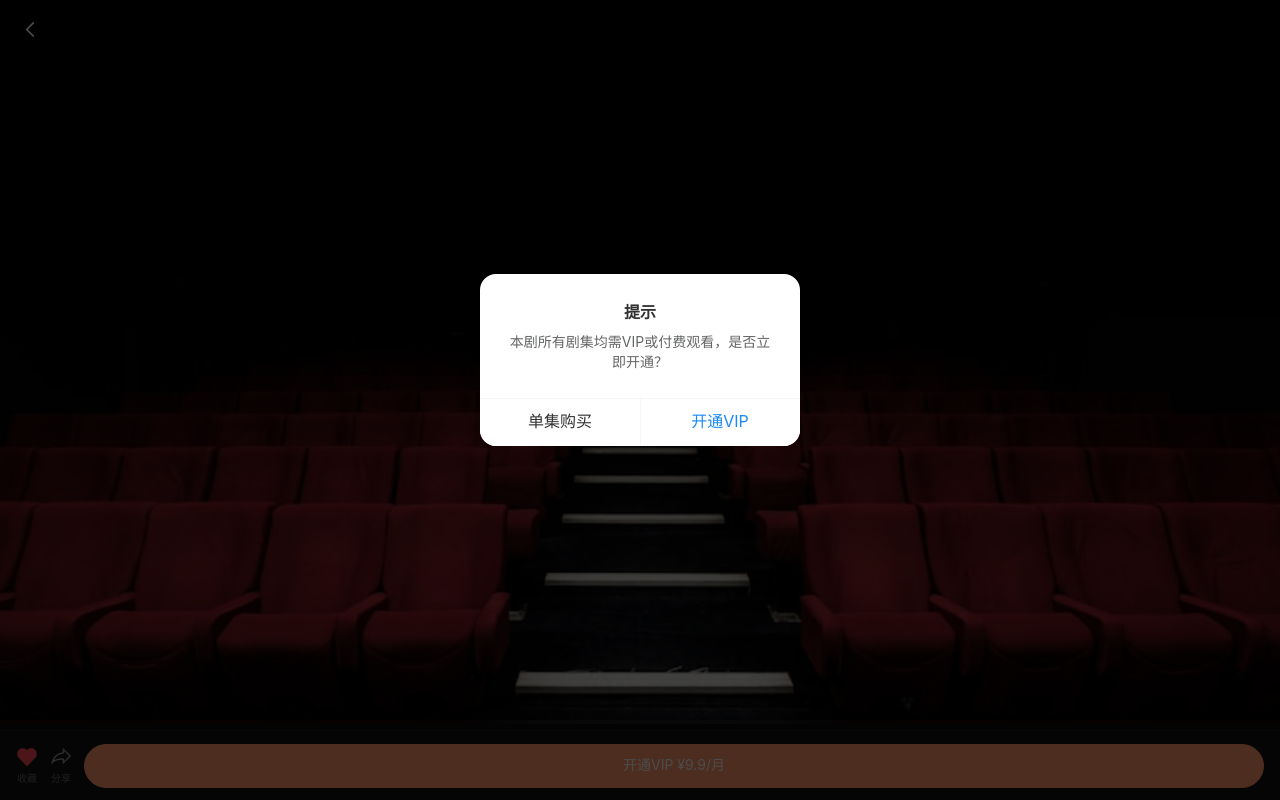
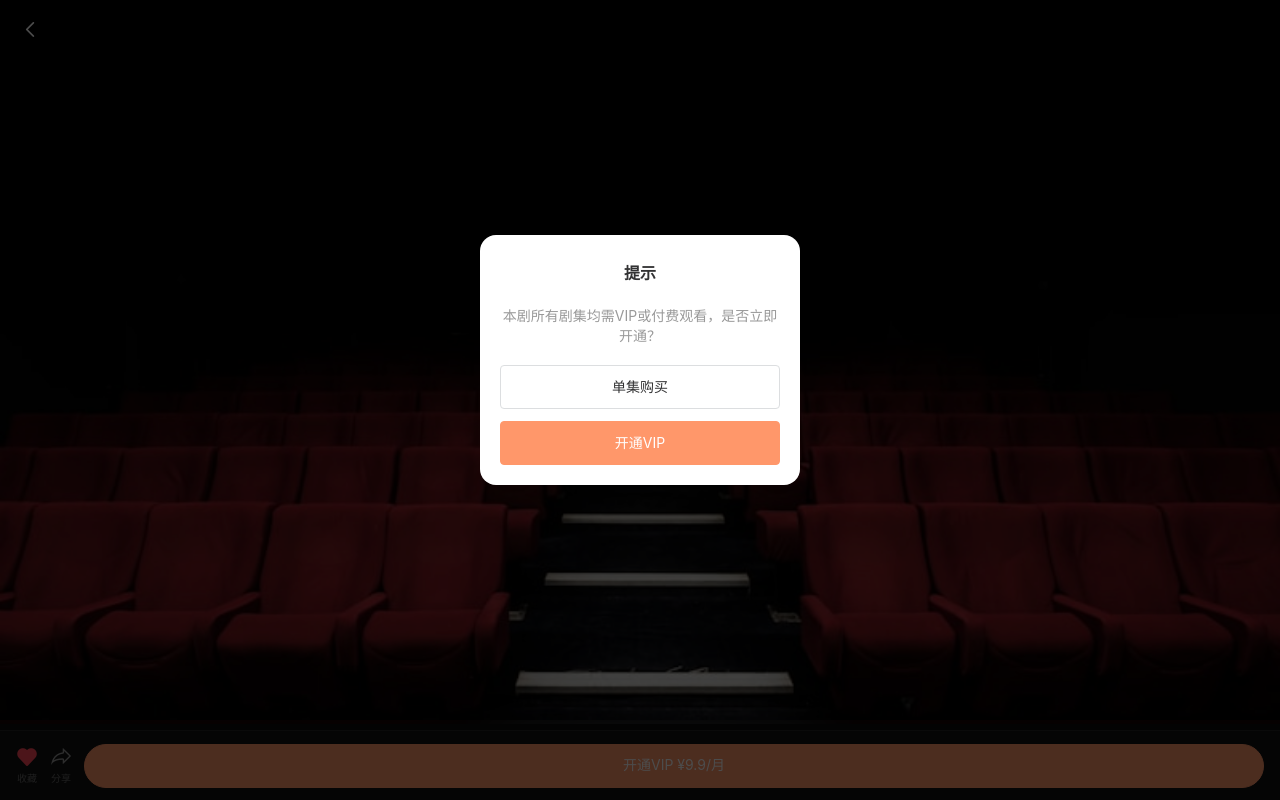
Before and after one commit to weidongpo/drama-h5, a Vue app: page /detail/1 in a window 1280 px wide. Both pictures are taken after a click on the element 640 px from the left and 362 px from the top of the page. Shown: the top 800 px of the page. Built offline with nearby package versions, Linux system fonts and the light colour scheme; no server answers.

Commit message:
feat: 详情页播放弹窗支持点击蒙版关闭

```diff
--- a/src/views/detail/index.vue
+++ b/src/views/detail/index.vue
@@ -1,5 +1,21 @@
 <template>
   <div class="detail-page">
+    <!-- 播放选择弹窗 -->
+    <van-dialog
+      v-model:show="showPlayDialog"
+      title="提示"
+      :show-confirm-button="false"
+      close-on-click-overlay
+    >
+      <div class="play-dialog-content">
+        <p class="dialog-message">本剧所有剧集均需VIP或付费观看，是否立即开通？</p>
+        <div class="dialog-buttons">
+          <van-button type="default" block @click="handleSingleBuy">单集购买</van-button>
+          <van-button type="warning" block @click="handleOpenVip">开通VIP</van-button>
+        </div>
+      </div>
+    </van-dialog>
+
     <!-- 顶部封面 -->
     <div class="detail-header">
       <div class="header-bg">
@@ -95,6 +111,7 @@ const drama = reactive({
 // 从 store 获取收藏状态
 const isFavorite = ref(false)
 const episodeList = ref([])
+const showPlayDialog = ref(false)
 
 // 本地模拟数据
 function getMockDramasLocal() {
@@ -148,21 +165,20 @@ function goBack() {
 }
 
 function handlePlay() {
-  // 没有免费剧集，点击播放也需要付费
-  showConfirmDialog({
-    title: '提示',
-    message: '本剧所有剧集均需VIP或付费观看，是否立即开通？',
-    confirmButtonText: '开通VIP',
-    cancelButtonText: '单集购买'
-  }).then(() => {
-    router.push('/pay?type=vip')
-  }).catch(() => {
-    // 点击取消跳转到单集购买
-    if (episodeList.value.length > 0) {
-      const firstEp = episodeList.value[0]
-      handleEpisode(firstEp)
-    }
-  })
+  showPlayDialog.value = true
+}
+
+function handleSingleBuy() {
+  showPlayDialog.value = false
+  if (episodeList.value.length > 0) {
+    const firstEp = episodeList.value[0]
+    handleEpisode(firstEp)
+  }
+}
+
+function handleOpenVip() {
+  showPlayDialog.value = false
+  router.push('/pay?type=vip')
 }
 
 function handleEpisode(ep) {
@@ -234,6 +250,23 @@ async function handleVip() {
   min-height: 100vh;
   background: $bg-color;
   padding-bottom: 80px;
+}
+
+.play-dialog-content {
+  padding: 20px;
+
+  .dialog-message {
+    text-align: center;
+    color: $text-secondary;
+    margin-bottom: 20px;
+    font-size: 14px;
+  }
+
+  .dialog-buttons {
+    display: flex;
+    flex-direction: column;
+    gap: 12px;
+  }
 }
 
 .detail-header {
```
